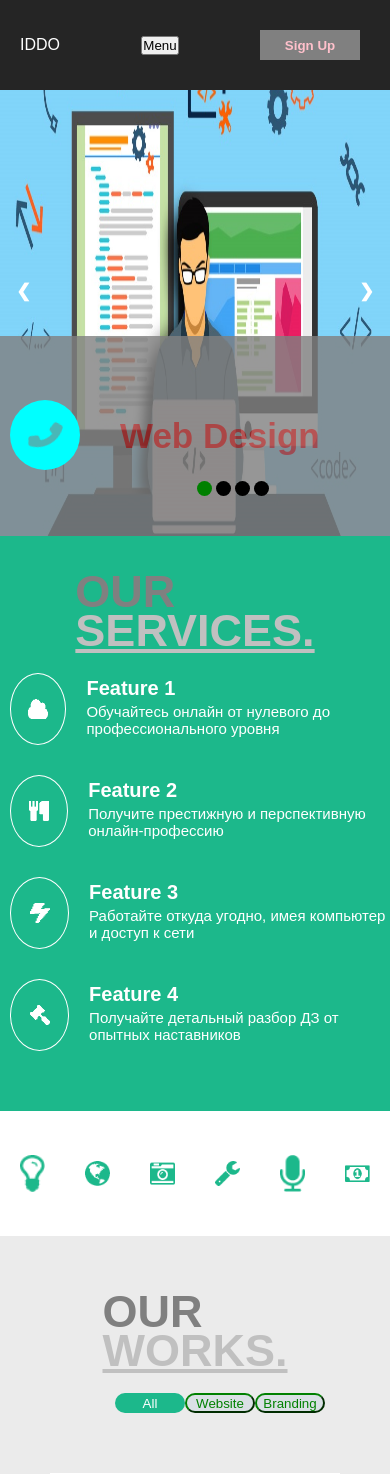
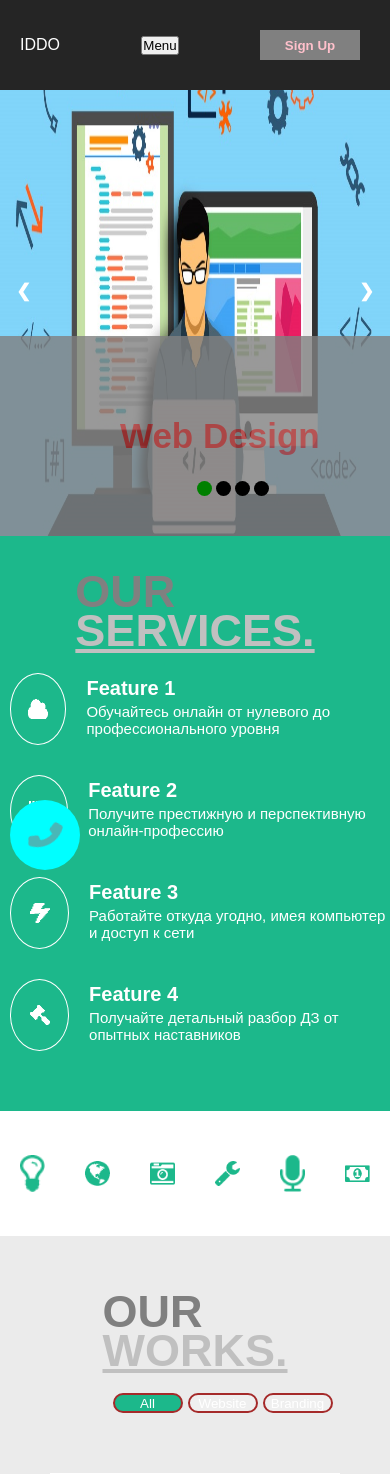
Before and after one commit to AntonioFisherMan/AntonioFisherMan.github.io, a PHP site: page /cr/index.html in a window 390 px wide. Shown: the top 1474 px of the page. Run offline with PHP 8.4, Linux system fonts and the light colour scheme; some libraries are stand-ins or nearby versions.

Commit message:
Update style.css

```diff
--- a/cr/cr/style.css
+++ b/cr/cr/style.css
@@ -42,29 +42,30 @@ img {
     margin: 0 auto;
     max-width: 1000px;
 }
-.header{
-    width:100%;
+
+.header {
+    width: 100%;
 }
 
 .blockOne {
     background: #252525;
-    position:fixed;
-    z-index:3;
-    top:0px;
-    left:0px;
-    width:100%;
+    position: fixed;
+    z-index: 3;
+    top: 0px;
+    left: 0px;
+    width: 100%;
 }
-.blockOne-active
-{
-    opacity:.5;
-    height:80px;
+
+.blockOne-active {
+    opacity: .5;
+    height: 80px;
 }
 
 .menuBlock {
     display: flex;
     justify-content: space-between;
     align-items: center;
-    padding-top:30px;
+    padding-top: 30px;
     padding-bottom: 30px;
 }
 
@@ -147,7 +148,7 @@ img {
 .call__btn {
     position: fixed;
     left: 10px;
-    top: 400px;
+    top: 800px;
     border-radius: 50%;
     background: #00ffff;
     width: 70px;
@@ -157,7 +158,6 @@ img {
 
 .formWindow {
     display: block;
-
 }
 
 .formWindow-active {
@@ -170,13 +170,12 @@ img {
     border-radius: 30%;
     border: 2px solid #00ffff;
     position: relative;
-    top:400px;
-     position: fixed;
-     color:#00ffff;;
-    left:500px;
+    top: 400px;
+    position: fixed;
+    color: #00ffff;
+    left: 500px;
     top: 300px;
-    z-index:3;
-
+    z-index: 3;
 }
 
 #call_btn-icon {
@@ -328,12 +327,12 @@ img {
 
 .mySlides {
     display: none;
-  height:860px;
+    height: 860px;
 }
 
- .mySlides img {
-     height: 100%;
- }
+    .mySlides img {
+        height: 100%;
+    }
 
 .prev, .next {
     cursor: pointer;
@@ -375,15 +374,15 @@ img {
 
     .text p {
         margin-left: 120px;
-       font-weight:bold;
+        font-weight: bold;
     }
 
 .dots {
     display: flex;
     justify-content: center;
     bottom: 40px;
-    position:absolute;
-   left:50%;
+    position: absolute;
+    left: 50%;
 }
 
 .dot {
@@ -395,8 +394,6 @@ img {
     border-radius: 50%;
     display: inline-block;
     transition: background-color 0.6s ease;
-
-
 }
 
     .active, .dot:hover {
@@ -567,26 +564,21 @@ img {
 
 .works__buttonsItem {
     border-radius: 20px;
-    background: #dae0e5;
-    text-align: center;
-    color: green;
-    border-color: green;
-    width: 70px;
-    height: 20px;
-}
-.works__buttonsItem-active {
-    border:3px solid red;
-}
-
-.works__buttonsItem:nth-child(1) {
-    border-radius: 20px;
-    background: #1cb88b;
     text-align: center;
     color: white;
     border: none;
     width: 70px;
     height: 20px;
+    margin-left:5px;
+    border:2px solid brown;
+    transition: background .3s;
 }
+.works__buttonsItem-active {
+    background: #1cb88b;
+    transition:.5s;
+    transform:rotate(360deg);
+}
+
 
 .works__photo {
     display: flex;
@@ -1137,9 +1129,13 @@ img {
         max-width: 700px;
         margin: 0 auto;
     }
+    .call__btn-form {
+        left: 150px;
+    }
     .blockOne {
         width: 100%;
     }
+
     .ourScills__itemHeadline {
         width: 150px;
     }
@@ -1175,14 +1171,17 @@ img {
     .portfolio__list {
         display: block;
     }
-    .blockOne
-    {
-        width:100%;
+    .call__btn-form {
+        left: 150px;
     }
-    .mySlides
-    {
-        height:500px;
+    .blockOne {
+        width: 100%;
     }
+
+    .mySlides {
+        height: 500px;
+    }
+
     .portfolio__item {
         display: flex;
         margin-top: 10px;
@@ -1243,9 +1242,15 @@ img {
     .headerMenu {
         display: none;
     }
+    .call__btn-form
+    {
+        left:50px;
+    }
+
     .blockOne {
         width: 100%;
     }
+
     .burgerMenu {
         display: block;
     }
@@ -1317,7 +1322,6 @@ img {
 
 @media screen and ( max-width: 500px ) {
     .blockTwo {
-
     }
 
     .headerContentBlock__inform {
@@ -1385,6 +1389,19 @@ img {
     .formInform__block1 {
         display: block;
     }
+    .call__btn-form {
+        left: 10px;
+        width:300px;
+        z-index:8;
+    }
+    .rf input
+    {
+        width:200px;
+    }
+    .form__headline
+    {
+        display:none;
+    }
 
     .formInform input {
         width: 250px;
```
